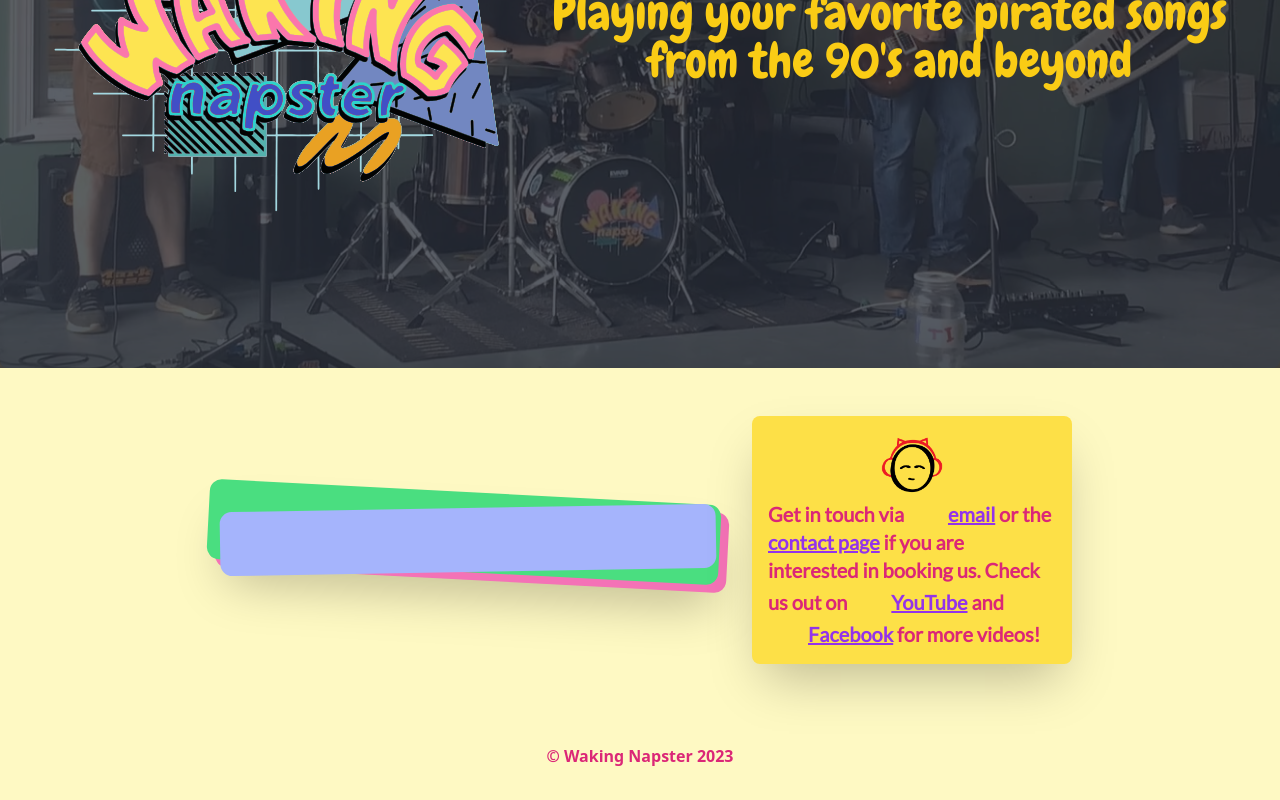
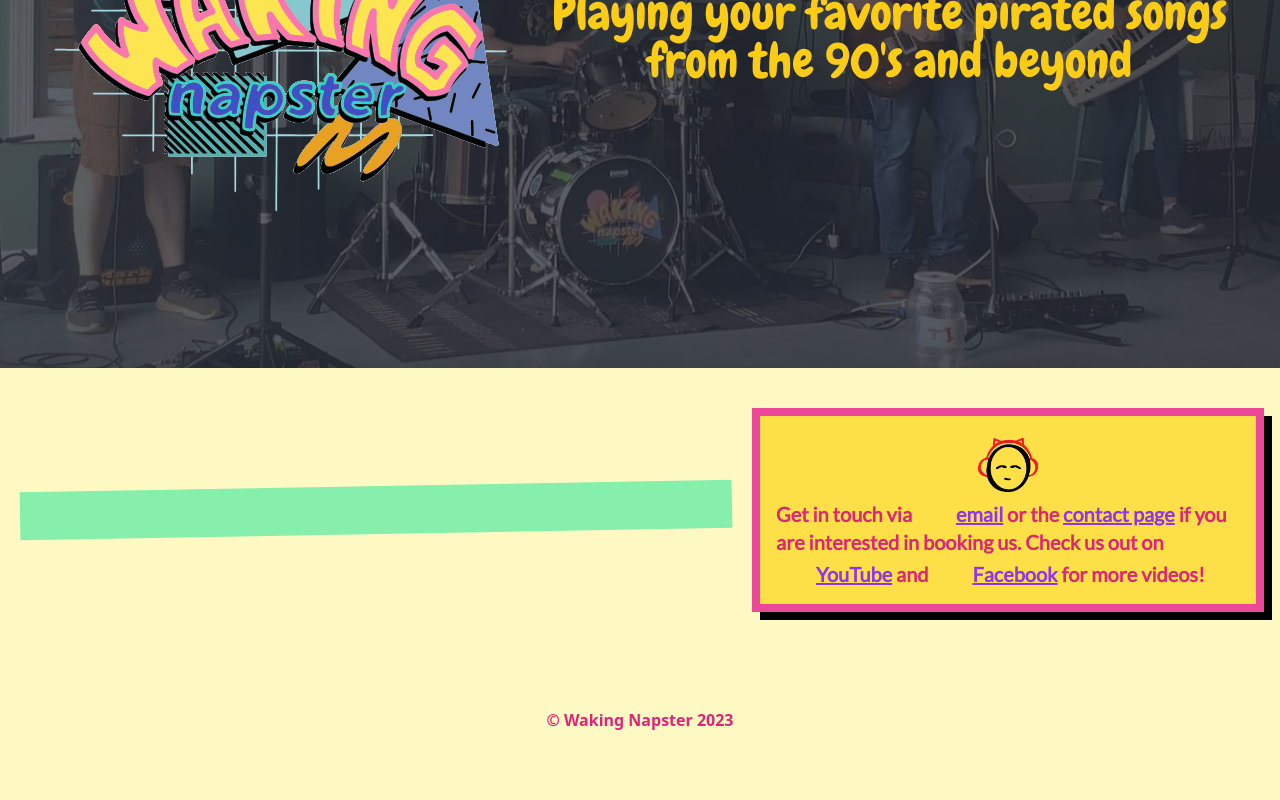
Before and after one commit to schraderjp/waking-napster-v2, a SvelteKit app: page / in a window 1280 px wide. Shown: the part 431-1231 px from the top of the page. After the commit the page ends 1195 px from the top, so only its background shows below. Built offline with nearby package versions, Linux system fonts and the light colour scheme; some icons are missing.

Commit message:
made some styling changes to main page

```diff
--- a/src/app.css
+++ b/src/app.css
@@ -54,7 +54,8 @@ a, button {
     }
 
     div[class*="you__tube"] > img {
-        @apply rounded-md !important;
+        border-width: 8px;
+        @apply border-blue-300 !important;
     }
 
     .fc-list-day {
@@ -64,7 +65,17 @@ a, button {
 @layer components {
 
 
-    iframe {
-        @apply rounded-md flex-grow flex-shrink-0 !important;
+    iframe, video {
+        @apply flex-grow flex-shrink-0 h-full w-full !important;
+        border-width: 8px;
+        @apply border-blue-300 !important;
     }
 }
+
+@layer utilities {
+    .shadow-no-blur {
+        border: solid 8px;
+        @apply border-pink-500;
+        box-shadow: 8px 8px 0 black;
+    }
+}
--- a/src/routes/+layout.svelte
+++ b/src/routes/+layout.svelte
@@ -36,7 +36,7 @@
 </script>
 
 <svelte:window bind:innerWidth={screenSize} />
-<div class="container relative mx-auto flex flex-col items-center justify-center pt-2">
+<div class="relative mx-auto flex flex-col items-center justify-center pt-2 lg:container">
 	<header class="flex justify-center gap-x-12">
 		<img
 			on:focus={() => (hovering = true)}
@@ -71,7 +71,9 @@
 		</div>
 	</header>
 	{#key pathname}
-		<main in:fade={{ duration: 100, delay: 100 }} out:fade={{ duration: 100 }}><slot /></main>
+		<main class="z-0" in:fade={{ duration: 100, delay: 100 }} out:fade={{ duration: 100 }}>
+			<slot />
+		</main>
 	{/key}
 </div>
 {#key pathname}
--- a/src/routes/+page.svelte
+++ b/src/routes/+page.svelte
@@ -23,39 +23,36 @@
 	</div>
 </div>
 <div
-	class="relative mx-auto mt-8 flex flex-col items-center justify-center gap-x-4 gap-y-6 px-4 md:max-w-full md:flex-row lg:max-w-6xl"
+	class="relative -z-10 mx-auto mt-4 flex flex-col items-center justify-center gap-x-2 gap-y-2 p-4 md:max-w-full md:flex-row md:justify-around lg:max-w-full"
 >
 	<div
-		class="relative -z-10 mx-2 mt-4 flex w-[90vw] items-center justify-center p-4 md:max-w-sm lg:max-w-lg"
+		class="relative -z-10 mt-2 flex max-w-[min(95vw,48rem)] flex-shrink flex-grow -rotate-1 items-center justify-center p-2"
 	>
-		<div class="z-20 p-2 md:p-4 lg:p-6">
+		<div class="z-20 h-full w-full p-2 md:p-4 lg:p-6">
 			<Youtube
 				id="1ep1KKOEX0Q"
 				--title-color="white"
 				--title-shadow-color="rgb(129, 140, 248)"
 				--title-font-family="Chewy"
 			>
-				<button
-					class="h-24 w-24 rounded-full bg-indigo-400 text-pink-200 transition-all hover:scale-110 hover:bg-pink-200 hover:text-indigo-400"
-					><MdPlayCircleOutline />
-				</button>
+				<div class="h-16 w-16 rounded-full bg-white text-pink-600 transition-all hover:scale-110">
+					<MdPlayCircleOutline />
+				</div>
 			</Youtube>
 		</div>
+		<!-- <div class="absolute bottom-0 left-0 right-0 top-0 rotate-3 bg-pink-400 shadow-2xl" /> -->
+		<!-- <div
+			class="absolute bottom-0 left-0 right-0 top-0 -translate-x-2 -translate-y-2 rotate-3 bg-green-400"
+		/> -->
 		<div
-			class="absolute bottom-0 left-0 right-0 top-0 rotate-3 rounded-xl bg-pink-400 shadow-2xl"
-		/>
-		<div
-			class="absolute bottom-0 left-0 right-0 top-0 -translate-x-2 -translate-y-2 rotate-3 rounded-xl bg-green-400"
-		/>
-		<div
-			class="absolute bottom-2 left-2 right-2 top-2 -translate-x-1 -rotate-1 rounded-xl bg-indigo-300"
+			class="absolute bottom-2 left-2 right-2 top-2 flex-shrink flex-grow -translate-x-1 bg-green-300"
 		/>
 	</div>
 	<div
-		class="relative mt-4 flex w-[85vw] flex-col items-center justify-center rounded-lg bg-yellow-300 p-4 font-lato font-bold text-pink-600 shadow-2xl md:max-w-xs"
+		class="shadow-no-blur relative mt-2 flex w-[85vw] max-w-[min(85vw,32rem)] flex-col items-center justify-center bg-yellow-300 p-4 font-lato font-bold text-pink-600 shadow-black"
 	>
 		<img src={closeEyesFace} class="h-16 w-16" alt="Closed eyes band logo" />
-		<p class="text-justifed text-lg leading-loose lg:text-xl">
+		<p class="text-justifed leading-loose lg:text-xl">
 			Get in touch via <a
 				class="inline-flex items-end justify-end align-bottom text-purple-600 underline hover:text-purple-400"
 				href="mailto:wakingnapster@gmail.com0"
```
